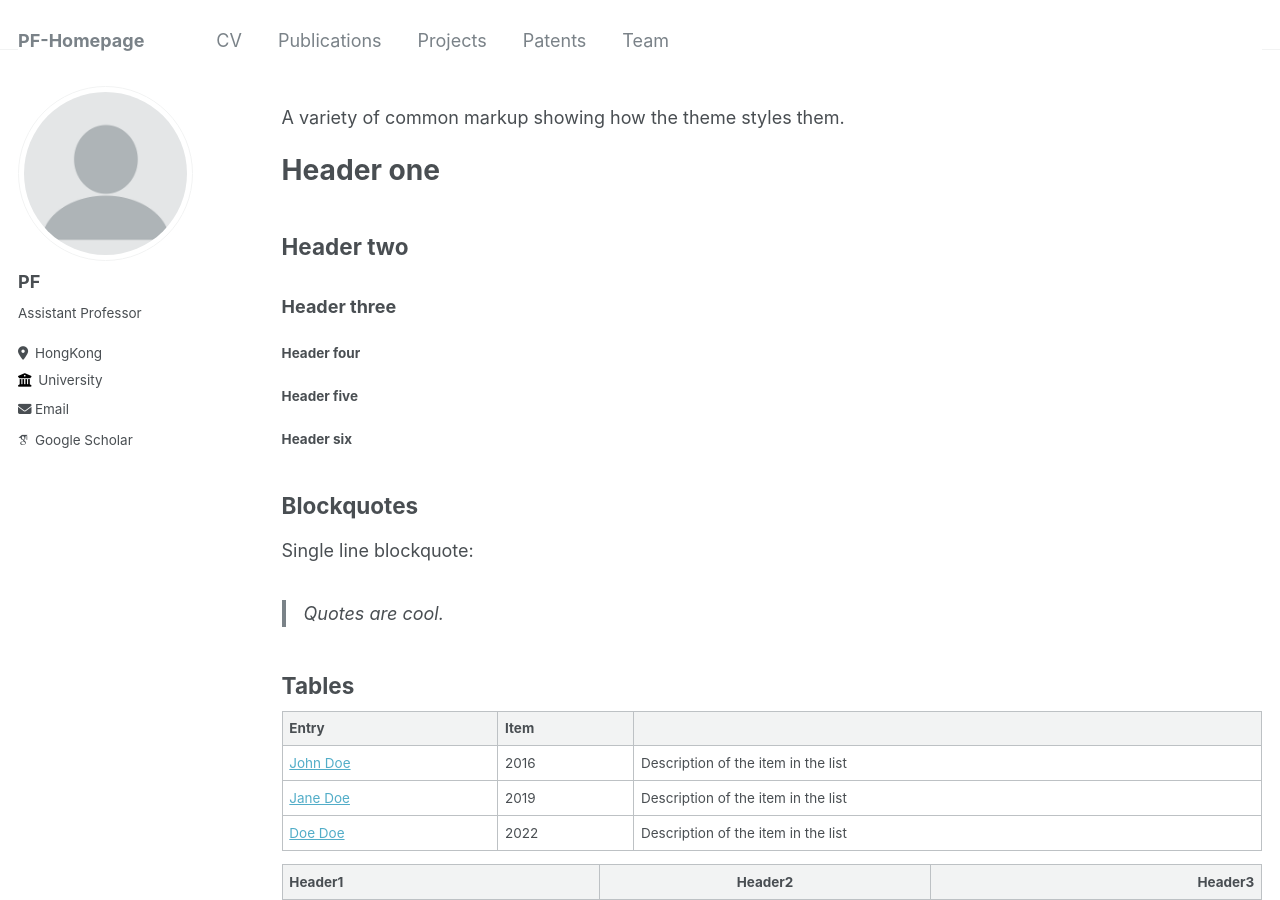
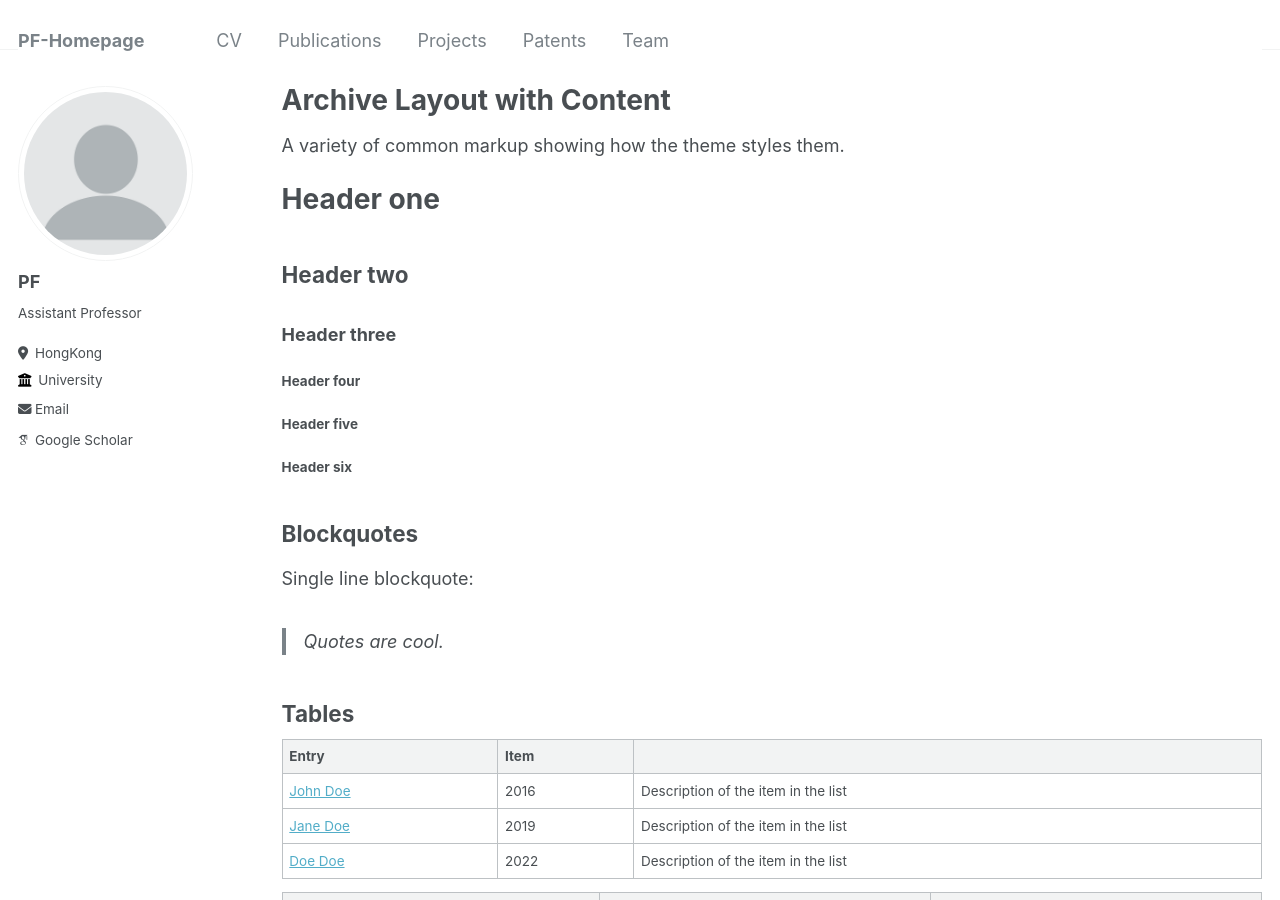
Before and after one commit to pfMA03/peifengMa, a Jekyll site: the page built from _pages/archive-layout-with-content.md, in a window 1280 px wide and 900 px high. Built offline with Jekyll 4.4.1, drawn with Linux system fonts in a browser that asks for light colours; some web fonts are replaced.

Commit message:
Update archive.html

```diff
--- a/_layouts/archive.html
+++ b/_layouts/archive.html
@@ -16,7 +16,9 @@ layout: default
   {% include sidebar.html %}
 
   <div class="archive">
-
+    {% unless page.header.overlay_color or page.header.overlay_image %}
+      <h1 class="page__title">{{ page.title }}</h1>
+    {% endunless %}
     {{ content }}
   </div>
 </div>
```
